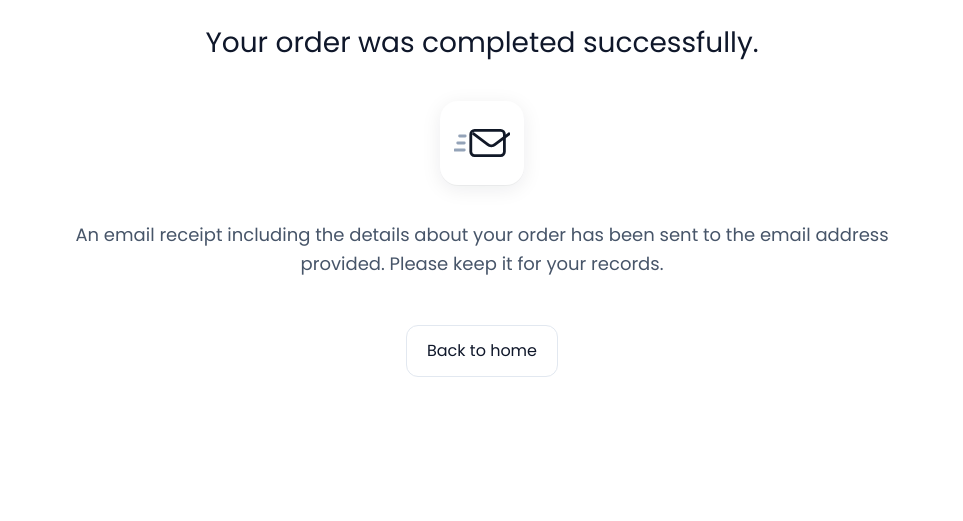
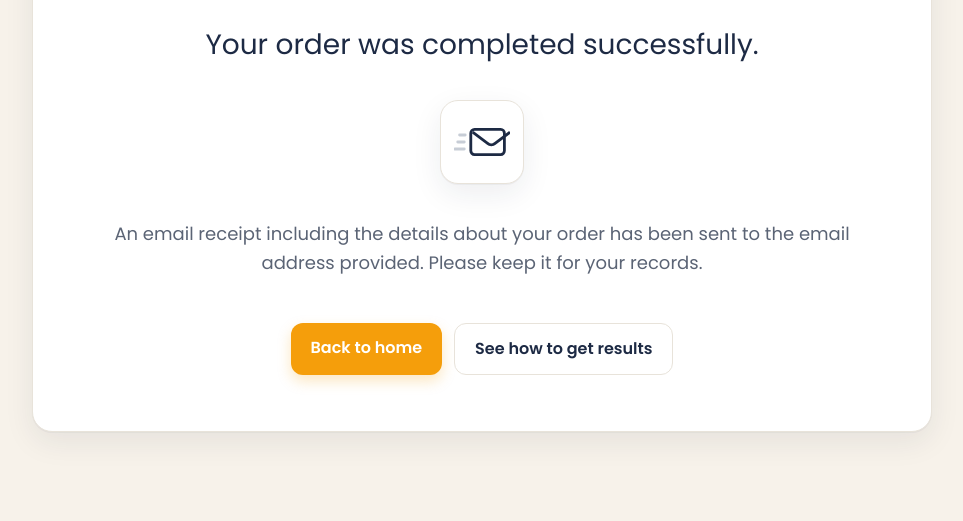
Before and after one commit to globaltnf/mynd_matters_site, a website: page success.html in a window 1280 px wide. Shown: the part 279-800 px from the top of the page, without its empty margins (158-1121 px from the left). Drawn offline with nearby package versions, Linux system fonts and the light colour scheme.

Commit message:
Update success.html

```diff
--- a/success.html
+++ b/success.html
@@ -5,102 +5,158 @@
   <meta name="viewport" content="width=device-width, initial-scale=1" />
   <title>Thank you – Order completed</title>
 
-  <!-- Fonts to match your site -->
+  <!-- Brand fonts -->
   <link rel="preconnect" href="https://fonts.googleapis.com">
   <link href="https://fonts.googleapis.com/css2?family=Playfair+Display:wght@700;800&family=Poppins:wght@300;400;500;600&display=swap" rel="stylesheet">
 
   <style>
     :root{
-      --bg:#ffffff;
-      --ink:#0f172a;     /* slate-900 */
-      --muted:#475569;   /* slate-600 */
+      /* Brand-ish palette to match the site */
+      --cream:#F7F2EA;     /* page background */
+      --card:#ffffff;      /* card background */
+      --ink:#1D2A44;       /* deep navy headings/text */
+      --muted:#5B6475;     /* body copy */
+      --amber:#F59E0B;     /* CTA accent */
+      --line:#E8E3DA;      /* subtle divider */
+      --shadow:0 10px 30px rgba(29,42,68,.08), 0 1px 0 rgba(29,42,68,.04);
     }
+
     *{box-sizing:border-box}
+    html,body{height:100%}
     body{
       margin:0;
-      background:var(--bg);
+      background:var(--cream);
       color:var(--ink);
       font-family:'Poppins',system-ui,-apple-system,Segoe UI,Roboto,Arial,sans-serif;
       line-height:1.6;
     }
-    .wrapper{
-      min-height:100dvh;
+
+    .wrap{
+      min-height:100%;
       display:grid;
       place-items:center;
       padding:clamp(24px,6vw,64px);
     }
+
     .card{
-      max-width:880px;
+      background:var(--card);
+      box-shadow:var(--shadow);
+      border-radius:20px;
+      max-width:900px;
       width:100%;
+      padding:clamp(28px,6vw,56px);
       text-align:center;
+      border:1px solid var(--line);
+      position:relative;
+      overflow:hidden;
     }
+
+    /* a subtle amber bar at the top, like elements on your site */
+    .card::before{
+      content:"";
+      position:absolute;
+      inset:0 0 auto 0;
+      height:6px;
+      background:var(--amber);
+    }
+
     h1{
       font-family:'Playfair Display',serif;
       font-weight:800;
-      letter-spacing:.5px;
+      letter-spacing:.4px;
       font-size:clamp(40px,8vw,80px);
       margin:0 0 .35em;
+      color:var(--ink);
     }
+
     .lead{
       font-size:clamp(18px,2.6vw,28px);
       color:var(--ink);
-      margin:0 0 2.2rem;
+      margin:0 0 2rem;
     }
+
     .row{
       display:flex;
       align-items:center;
       justify-content:center;
       gap:18px;
       flex-wrap:wrap;
+      margin:0 auto 4px;
+      max-width:980px;
     }
+
     .icon{
       width:84px;height:84px;
       display:inline-grid;place-items:center;
       background:#fff;border-radius:18px;
-      box-shadow:0 4px 20px rgba(15,23,42,.08),0 1px 0 rgba(15,23,42,.04);
+      box-shadow:var(--shadow);
       flex:0 0 auto;
+      border:1px solid var(--line);
     }
     .icon svg{width:56px;height:56px}
-    .small{
+
+    .note{
       max-width:980px;
       color:var(--muted);
       font-size:clamp(14px,1.9vw,18px);
     }
+
+    .actions{
+      margin-top:28px;
+      display:flex;
+      justify-content:center;
+      gap:12px;
+      flex-wrap:wrap;
+    }
+
     .btn{
       display:inline-block;
-      margin-top:28px;
       padding:12px 20px;
       border-radius:12px;
-      border:1px solid #e2e8f0;
       text-decoration:none;
+      font-weight:600;
+      transition:transform .04s ease, box-shadow .2s ease, background .2s ease;
+    }
+    .btn-primary{
+      background:var(--amber);
+      color:#fff;
+      box-shadow:0 6px 14px rgba(245,158,11,.25);
+    }
+    .btn-primary:hover{transform:translateY(-1px)}
+    .btn-ghost{
       color:var(--ink);
+      background:#fff;
+      border:1px solid var(--line);
     }
-    .btn:hover{background:#f8fafc}
+    .btn-ghost:hover{background:#faf8f3}
   </style>
 </head>
 <body>
-  <main class="wrapper">
+  <main class="wrap">
     <section class="card" role="status" aria-live="polite">
       <h1>Thank you.</h1>
       <p class="lead">Your order was completed successfully.</p>
 
       <div class="row">
         <span class="icon" aria-hidden="true">
-          <!-- Simple envelope with motion lines (inline SVG, no external asset needed) -->
+          <!-- Envelope with motion lines (inline SVG) -->
           <svg viewBox="0 0 120 90" xmlns="http://www.w3.org/2000/svg" fill="none">
-            <path d="M8 45h14M2 60h20M12 30h12" stroke="#94a3b8" stroke-width="6" stroke-linecap="round"/>
-            <rect x="36" y="18" width="72" height="54" rx="8" stroke="#111827" stroke-width="6" fill="#fff"/>
-            <path d="M40 24l32 24a12 12 0 0016 0l32-24" stroke="#111827" stroke-width="6" fill="none" stroke-linejoin="round"/>
+            <path d="M8 45h14M2 60h20M12 30h12" stroke="#C7CDD6" stroke-width="6" stroke-linecap="round"/>
+            <rect x="36" y="18" width="72" height="54" rx="8" stroke="#1D2A44" stroke-width="6" fill="#fff"/>
+            <path d="M40 24l32 24a12 12 0 0016 0l32-24" stroke="#1D2A44" stroke-width="6" fill="none" stroke-linejoin="round"/>
           </svg>
         </span>
 
-        <p class="small">
-          An email receipt including the details about your order has been sent to the email address provided.
-          Please keep it for your records.
+        <p class="note">
+          An email receipt including the details about your order has been sent to the
+          email address provided. Please keep it for your records.
         </p>
       </div>
 
-      <a class="btn" href="/">Back to home</a>
+      <div class="actions">
+        <a class="btn btn-primary" href="/">Back to home</a>
+        <a class="btn btn-ghost" href="/results.html">See how to get results</a>
+      </div>
     </section>
   </main>
 </body>
```
